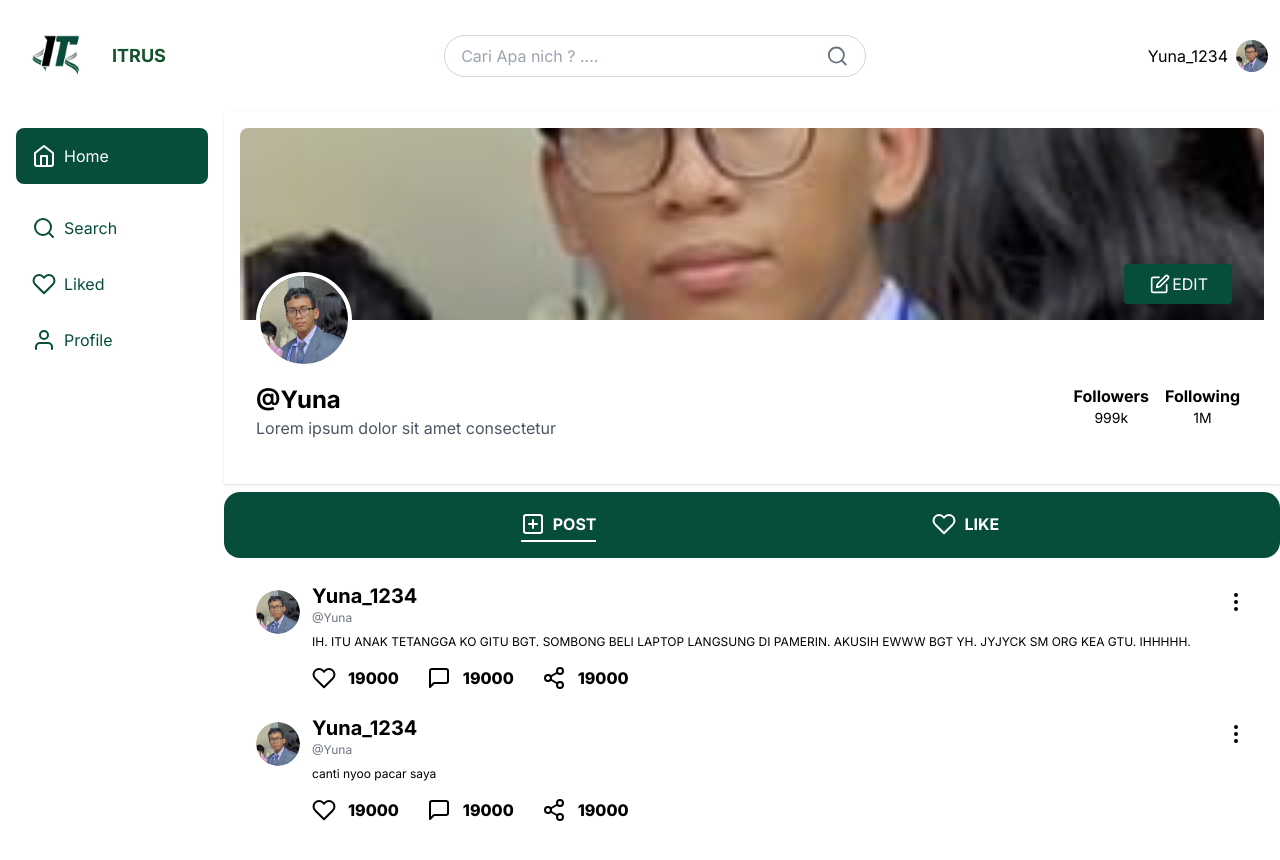
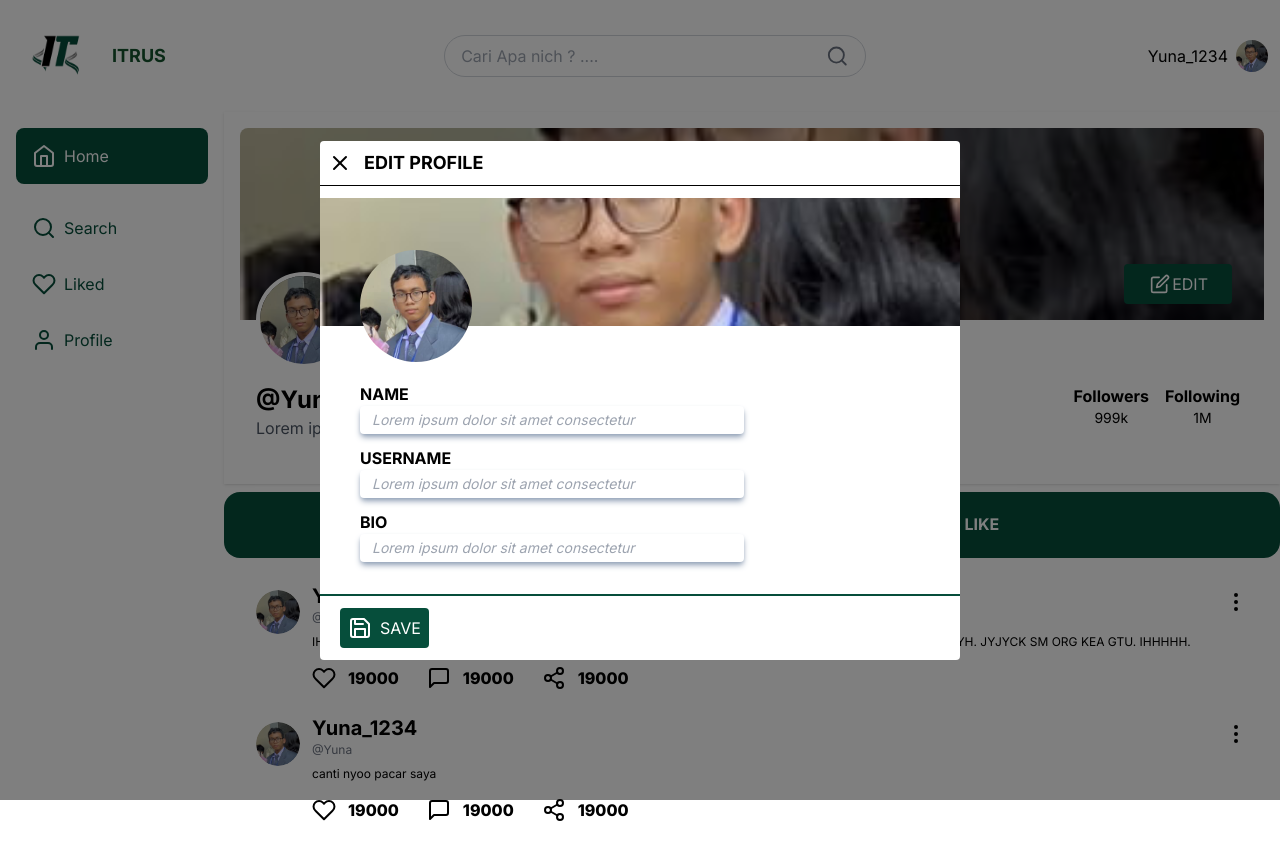
Before and after one commit to NoitrX/rpl-itrus-fe, a Next.js app: page /profilePage in a window 1280 px wide. Both pictures are taken after a click on the button "EDIT". Shown: the top 860 px of the page. Built offline with nearby package versions, Linux system fonts and the light colour scheme.

Commit message:
feat: add edit display

```diff
--- a/src/app/profilePage/page.tsx
+++ b/src/app/profilePage/page.tsx
@@ -1,12 +1,15 @@
 "use client";
 
-import React, { useEffect } from "react";
+import React, { useEffect, useState } from "react";
 import Sidebar from "../../components/sidebar";
 import PostDisplay from "../../components/PostDisplay";
+import FixedDialog from "../../components/FixedDialog";
 import Navbar from "../../components/navbar";
 import feather from "feather-icons";
 
 const ProfilePage = () => {
+  const [open, setOpen] = useState(false);
+
   const posts = [
     {
       displayName: "Yuna_1234",
@@ -34,11 +37,49 @@ const ProfilePage = () => {
 
   return (
     <div className="max-w-screen bg-white flex flex-col">
+      <FixedDialog isOpen={open} outsideOnClick={() => setOpen(false)}>
+        <div className="rounded bg-white">
+          <div className="p-2 flex items-center gap-3">
+            <button onClick={() => setOpen(false)}><i data-feather="x"></i></button>
+            <h1 className="font-bold text-lg uppercase">Edit Profile</h1>
+          </div>
+          <hr className="w-full border-t border-black" />
+          <div className="py-3 relative">
+            <div className="w-[40rem] h-32 relative group overflow-hidden">
+              <div className="collapse group-hover:visible flex justify-center items-center absolute w-full h-full bg-opacity-50 opacity-0 group-hover:opacity-100 duration-200 bg-black cursor-pointer">
+                <i data-feather="image" className="text-white"></i>
+              </div>
+              <img src="/sample-pfp.png" className="w-full h-full object-cover" />
+            </div>
+            <div className="w-28 h-28 group rounded-full overflow-hidden absolute top-16 left-10">
+              <div className="collapse group-hover:visible flex justify-center items-center absolute w-full h-full bg-opacity-50 opacity-0 group-hover:opacity-100 duration-200 bg-black cursor-pointer">
+                <i data-feather="edit" className="text-white"></i>
+              </div>
+              <img src="/sample-pfp.png" className="w-full h-full object-cover" />
+            </div>
+            <div className="mt-14 mb-5 ml-10">
+              <p className="font-bold uppercase">Name</p>
+              <input type="text" className="rounded shadow-slate-400 shadow-md w-96 py-1 px-3 text-sm placeholder:italic" placeholder="Lorem ipsum dolor sit amet consectetur" />
+              <p className="font-bold uppercase mt-3">Username</p>
+              <input type="text" className="rounded shadow-slate-400 shadow-md w-96 py-1 px-3 text-sm placeholder:italic" placeholder="Lorem ipsum dolor sit amet consectetur" />
+              <p className="font-bold uppercase mt-3">Bio</p>
+              <input type="text" className="rounded shadow-slate-400 shadow-md w-96 py-1 px-3 text-sm placeholder:italic" placeholder="Lorem ipsum dolor sit amet consectetur" />
+            </div>
+          </div>
+          <hr className="w-full border-b border-emerald-900" />
+          <div className="py-3 px-5">
+            <button className="bg-emerald-900 p-2 flex items-center gap-2 text-white rounded">
+              <i data-feather="save"></i>
+              <p>SAVE</p>
+            </button>
+          </div>
+        </div>
+      </FixedDialog>
       <Navbar />
       <div className="flex">
         <Sidebar />
         <div className="flex-grow">
-          <ProfileHeader />
+          <ProfileHeader setOpen={setOpen} />
           <div className=" text-white flex justify-center px-4 space-x-80 py-2 bg-emerald-900 rounded-2xl">
             <button className="font-bold flex gap-2 py-1 my-2 mx-4 border-b-2 border-white">
               <i className="text-white" data-feather="plus-square"></i>POST
@@ -67,14 +108,14 @@ const ProfilePage = () => {
   );
 };
 
-const ProfileHeader = () => (
+const ProfileHeader = ({ setOpen }: { setOpen: (val: boolean) => void }) => (
   <div className="profile-header max-h-screen mb-2 bg-white p-4 shadow">
     <div className="relative">
       <img src="/sample-pfp.png" alt="Cover" className="w-full h-48 object-cover rounded-t-lg" />
       <div className="profile-info absolute bottom-0 left-4 transform translate-y-1/2">
         <img src="/sample-pfp.png" alt="Profile" className="w-24 h-24 rounded-full border-4 border-white" />
       </div>
-      <button className="absolute top-2 mt-32 mr-6 right-2 bg-emerald-900 text-white px-6 py-2 rounded flex items-center space-x-5">
+      <button className="absolute top-2 mt-32 mr-6 right-2 bg-emerald-900 text-white px-6 py-2 rounded flex items-center space-x-5" onClick={() => setOpen(true)}>
         <i className="text-white h-5" data-feather="edit"></i>
         EDIT
       </button>
```
